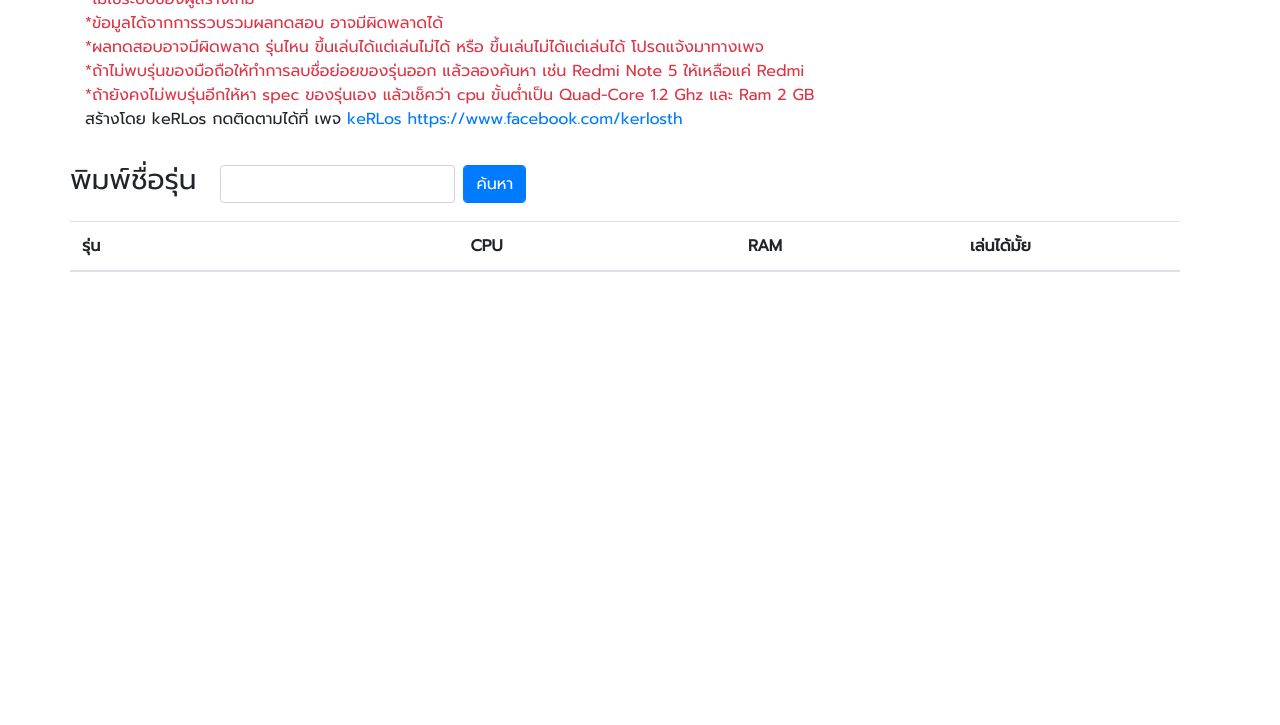
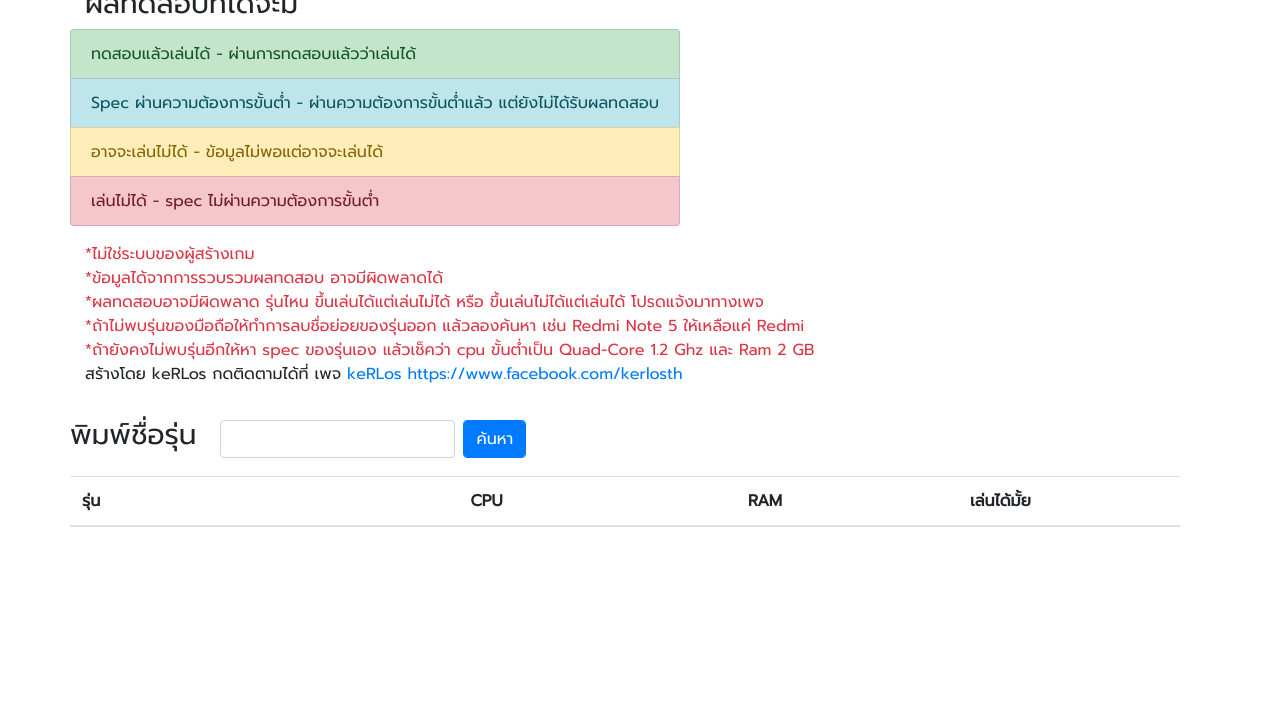
Before and after one commit to Orstan/codm-mobile-checker, a plain HTML site: page index.html in a window 1280 px wide. Shown: the part 75-800 px from the top of the page. Drawn offline with nearby package versions, Linux system fonts and the light colour scheme.

Commit message:
update message

```diff
--- a/index.html
+++ b/index.html
@@ -25,6 +25,17 @@
     <div class="container mt-3">
         <div class="row">
             <h2>ตรวจสอบรุ่นที่เล่น Call of Duty Mobile ได้</h2>
+        </div>
+        <div class="row mb-3">
+            <div class="col-12">
+                <h3>ผลทดสอบที่ได้จะมี</h3>
+            </div>
+            <ul class="list-group">
+              <li class="list-group-item list-group-item-success">ทดสอบแล้วเล่นได้ - ผ่านการทดสอบแล้วว่าเล่นได้</li>
+              <li class="list-group-item list-group-item-info">Spec ผ่านความต้องการขั้นต่ำ - ผ่านความต้องการขั้นต่ำแล้ว แต่ยังไม่ได้รับผลทดสอบ</li>
+              <li class="list-group-item list-group-item-warning">อาจจะเล่นไม่ได้ - ข้อมูลไม่พอแต่อาจจะเล่นได้</li>
+              <li class="list-group-item list-group-item-danger">เล่นไม่ได้ - spec ไม่ผ่านความต้องการขั้นต่ำ</li>
+            </ul>
         </div>
         <div class="row mb-3">
             <div class="col-12">
@@ -437,7 +448,7 @@
                                 content += "<td><b>ทดสอบแล้วเล่นได้</b></td>"
                                 break;
                             case 2:
-                                content += "<td><b>Spec ผ่านขั้นต่ำ</b></td>"
+                                content += "<td><b>Spec ผ่านความต้องการขั้นต่ำ</b></td>"
                                 break;
                             case 0:
                                 content += "<td><b>เล่นไม่ได้</b></td>"
```
